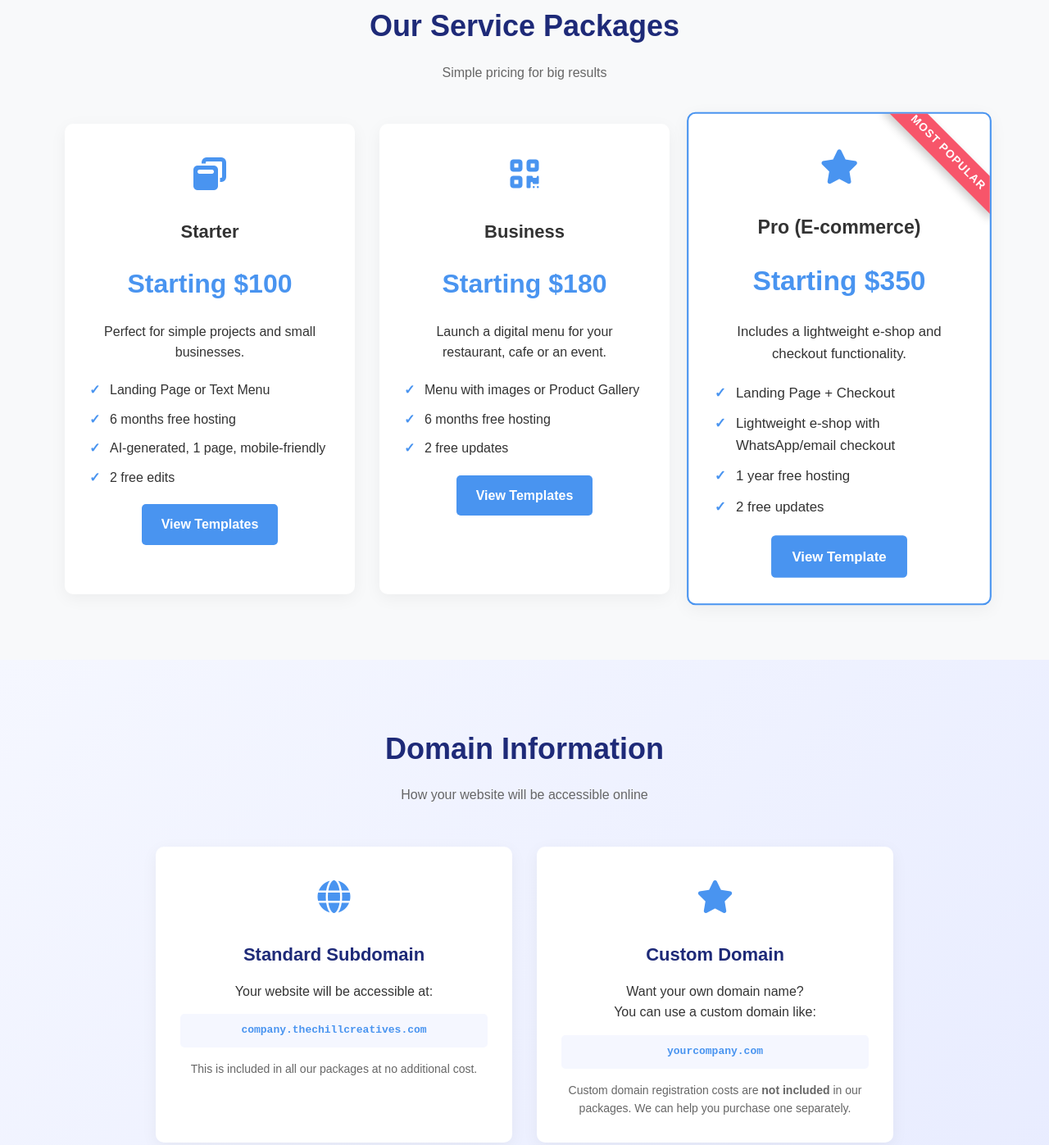
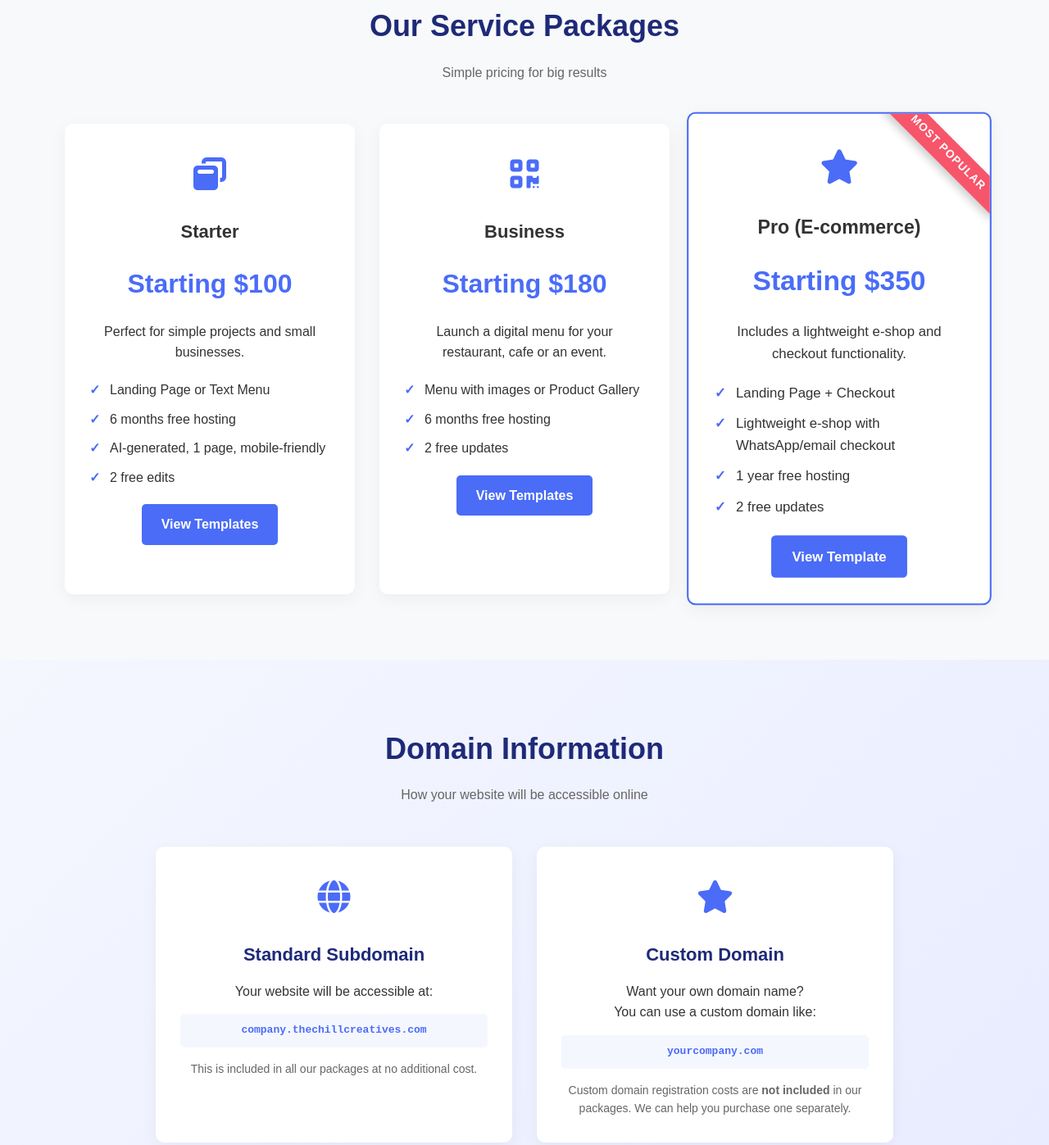
Before and after one commit to thechillcreatives/thechillcreatives-website, a plain HTML site: page index.html in a window 1280 px wide. Shown: the part 708-2105 px from the top of the page at 82% size. Drawn offline with Linux system fonts and the light colour scheme; a script that the page names is missing.

Commit message:
Add files via upload

```diff
--- a/styles/main.css
+++ b/styles/main.css
@@ -21,7 +21,7 @@ body {
 
 .btn {
     display: inline-block;
-    background: #4994F0;
+    background: #4a6cf7;
     color: white;
     padding: 12px 24px;
     border-radius: 5px;
@@ -108,11 +108,11 @@ nav {
 }
 
 .nav-links a:hover {
-    color: #4994F0;
+    color: #4a6cf7;
 }
 
 .logo:hover {
-    color: #4994F0;
+    color: #4a6cf7;
 }
 
 /* Hero Section */
@@ -158,7 +158,7 @@ nav {
 }
 
 .service-card.popular {
-    border: 2px solid #4994F0;
+    border: 2px solid #4a6cf7;
     transform: scale(1.05);
 }
 
@@ -167,7 +167,7 @@ nav {
     position: absolute;
     top: 15px;
     right: -30px;
-    background: #4994F0;
+    background: #4a6cf7;
     color: white;
     padding: 5px 30px;
     font-size: 12px;
@@ -177,7 +177,7 @@ nav {
 
 .service-icon {
     font-size: 40px;
-    color: #4994F0;
+    color: #4a6cf7;
     margin-bottom: 20px;
 }
 
@@ -189,7 +189,7 @@ nav {
 .price {
     font-size: 32px;
     font-weight: 700;
-    color: #4994F0;
+    color: #4a6cf7;
     margin: 20px 0;
 }
 
@@ -209,7 +209,7 @@ nav {
     content: "✓";
     position: absolute;
     left: 0;
-    color: #4994F0;
+    color: #4a6cf7;
     font-weight: bold;
 }
 
@@ -236,7 +236,7 @@ nav {
 
 .domain-icon {
     font-size: 40px;
-    color: #4994F0;
+    color: #4a6cf7;
     margin-bottom: 20px;
 }
 
@@ -253,7 +253,7 @@ nav {
     font-family: monospace;
     font-weight: bold;
     margin: 15px 0;
-    color: #4994F0;
+    color: #4a6cf7;
 }
 
 .note {
@@ -306,7 +306,7 @@ nav {
 /* CTA Section */
 .cta {
     text-align: center;
-    background-color: #4994F0;
+    background-color: #4a6cf7;
     color: white;
 }
 
@@ -323,7 +323,7 @@ nav {
 
 .cta .btn {
     background: white;
-    color: #4994F0;
+    color: #4a6cf7;
 }
 
 .cta .btn:hover {
@@ -443,7 +443,7 @@ footer {
         }
 
         .availability-notice a {
-            color: #4994F0;
+            color: #4a6cf7;
             font-weight: 600;
         }
 
@@ -469,7 +469,7 @@ footer {
         }
 
         .video-cta a {
-            color: #4994F0;
+            color: #4a6cf7;
             font-weight: 600;
             text-decoration: none;
         }
@@ -481,7 +481,7 @@ footer {
 
         .service-card.popular {
     /* Existing styles */
-    border: 2px solid #4994F0;
+    border: 2px solid #4a6cf7;
     transform: scale(1.05);
 
     /* Add this transition for a smooth hover effect */
```
